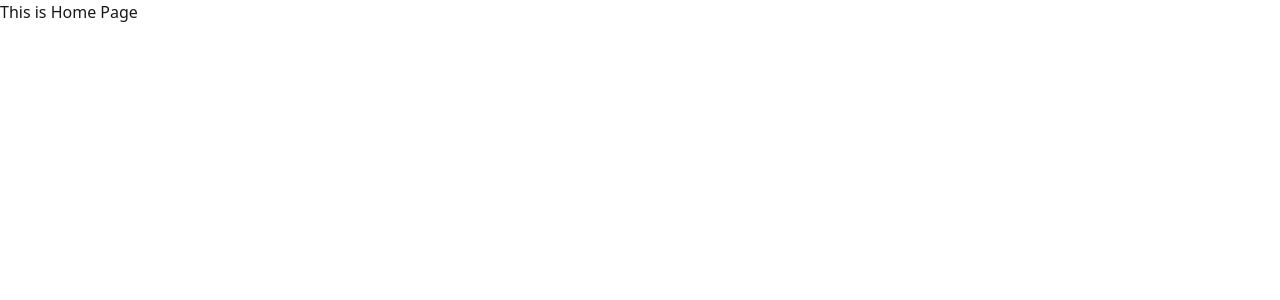
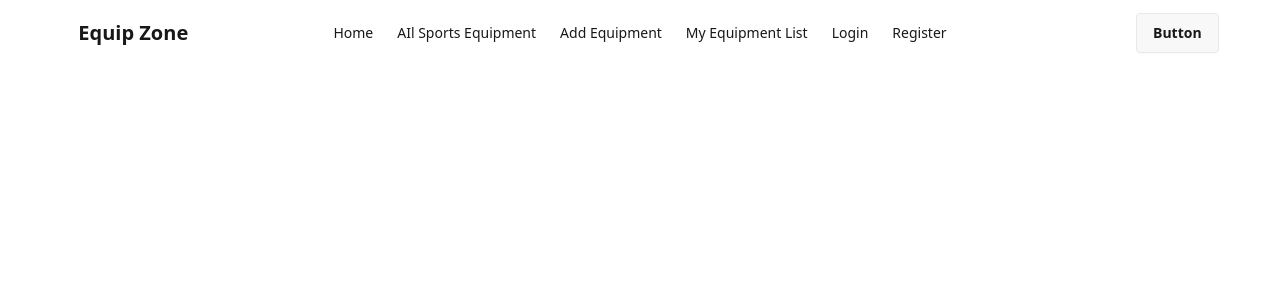
Before and after one commit to nk-rifat/A-10-Sports-Equipment-Store-B-10-Client-Side, a React (Vite) app: page / in a window 1280 px wide. Shown: the top 300 px of the page. Built offline with nearby package versions, Linux system fonts and the light colour scheme.

Commit message:
make navbar

```diff
--- a/src/Components/Navbar.jsx
+++ b/src/Components/Navbar.jsx
@@ -1,33 +1,36 @@
+import { NavLink } from "react-router-dom";
+
 const Navbar = () => {
+    const links = <>
+        <li><NavLink>Home</NavLink></li>
+        <li><NavLink>AIl Sports Equipment</NavLink></li>
+        <li><NavLink>Add Equipment</NavLink></li>
+        <li><NavLink>My Equipment List</NavLink></li>
+        <li><NavLink>Login</NavLink></li>
+        <li><NavLink>Register</NavLink></li>
+    </>
     return (
-        <div className="navbar bg-base-100 shadow-sm">
+        <div className="navbar">
             <div className="navbar-start">
                 <div className="dropdown">
-                    <div tabIndex={0} role="button" className="btn btn-ghost btn-circle">
-                        <svg xmlns="http://www.w3.org/2000/svg" className="h-5 w-5" fill="none" viewBox="0 0 24 24" stroke="currentColor"> <path strokeLinecap="round" strokeLinejoin="round" strokeWidth="2" d="M4 6h16M4 12h16M4 18h7" /> </svg>
+                    <div tabIndex={0} role="button" className="btn btn-ghost lg:hidden">
+                        <svg xmlns="http://www.w3.org/2000/svg" className="h-5 w-5" fill="none" viewBox="0 0 24 24" stroke="currentColor"> <path strokeLinecap="round" strokeLinejoin="round" strokeWidth="2" d="M4 6h16M4 12h8m-8 6h16" /> </svg>
                     </div>
                     <ul
                         tabIndex={0}
                         className="menu menu-sm dropdown-content bg-base-100 rounded-box z-1 mt-3 w-52 p-2 shadow">
-                        <li><a>Homepage</a></li>
-                        <li><a>Portfolio</a></li>
-                        <li><a>About</a></li>
+                        {links}
                     </ul>
                 </div>
+                <a className="btn btn-ghost text-xl">Equip Zone</a>
             </div>
-            <div className="navbar-center">
-                <a className="btn btn-ghost text-xl">daisyUI</a>
+            <div className="navbar-center hidden lg:flex">
+                <ul className="menu menu-horizontal px-1">
+                    {links}
+                </ul>
             </div>
             <div className="navbar-end">
-                <button className="btn btn-ghost btn-circle">
-                    <svg xmlns="http://www.w3.org/2000/svg" className="h-5 w-5" fill="none" viewBox="0 0 24 24" stroke="currentColor"> <path strokeLinecap="round" strokeLinejoin="round" strokeWidth="2" d="M21 21l-6-6m2-5a7 7 0 11-14 0 7 7 0 0114 0z" /> </svg>
-                </button>
-                <button className="btn btn-ghost btn-circle">
-                    <div className="indicator">
-                        <svg xmlns="http://www.w3.org/2000/svg" className="h-5 w-5" fill="none" viewBox="0 0 24 24" stroke="currentColor"> <path strokeLinecap="round" strokeLinejoin="round" strokeWidth="2" d="M15 17h5l-1.405-1.405A2.032 2.032 0 0118 14.158V11a6.002 6.002 0 00-4-5.659V5a2 2 0 10-4 0v.341C7.67 6.165 6 8.388 6 11v3.159c0 .538-.214 1.055-.595 1.436L4 17h5m6 0v1a3 3 0 11-6 0v-1m6 0H9" /> </svg>
-                        <span className="badge badge-xs badge-primary indicator-item"></span>
-                    </div>
-                </button>
+                <a className="btn">Button</a>
             </div>
         </div>
     );
--- /dev/null
+++ b/src/Pages/Footer.jsx
@@ -0,0 +1,9 @@
+const Footer = () => {
+    return (
+        <div>
+
+        </div>
+    );
+};
+
+export default Footer;
--- a/src/Pages/Home.jsx
+++ b/src/Pages/Home.jsx
@@ -1,7 +1,26 @@
+import Navbar from "../Components/Navbar";
+import Footer from "./Footer";
+
 const Home = () => {
     return (
         <div>
-            <h2>This is Home Page </h2>
+            <header>
+                <nav className="w-11/12 mx-auto">
+                    <Navbar></Navbar>
+                </nav>
+
+                <section>
+
+                </section>
+            </header>
+
+            <main>
+
+            </main>
+
+            <footer>
+                <Footer></Footer>
+            </footer>
         </div>
     );
 };
```
